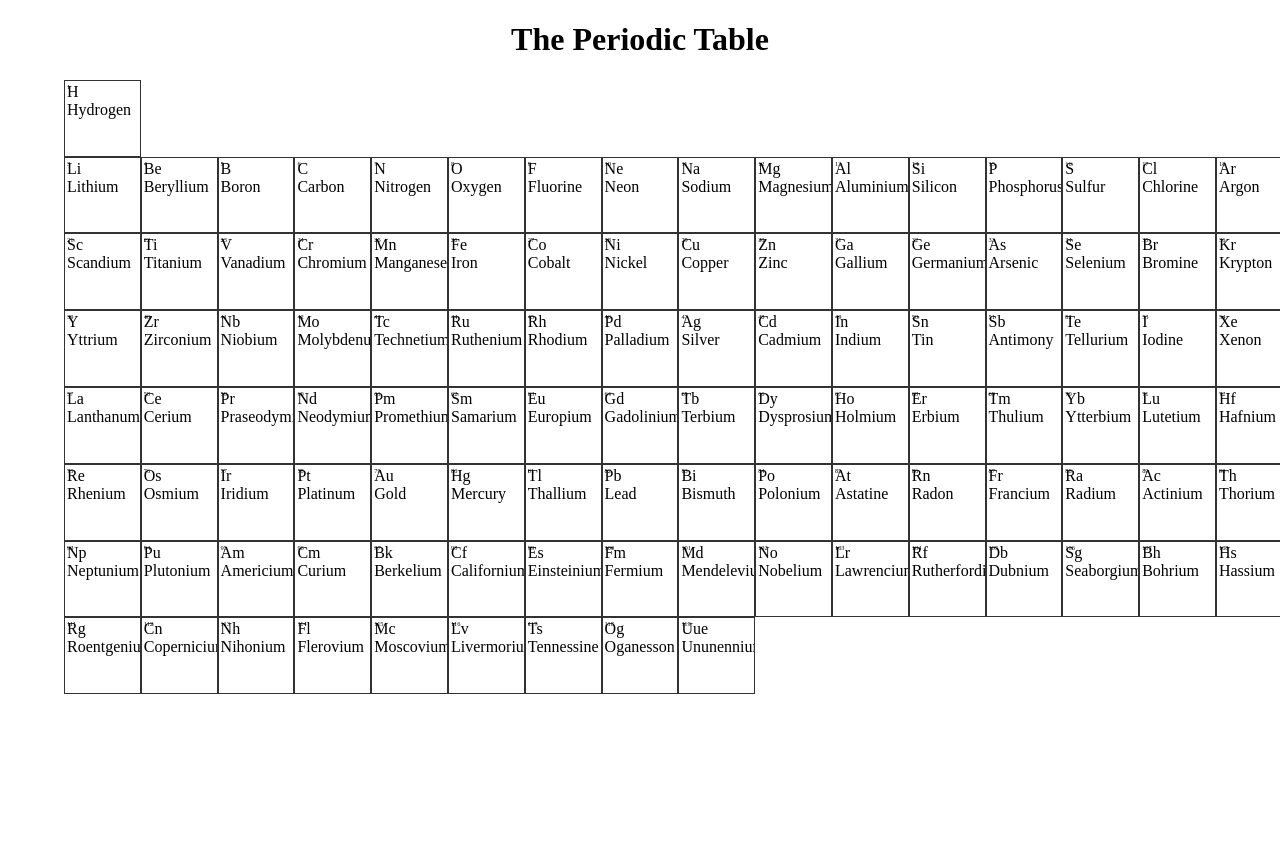
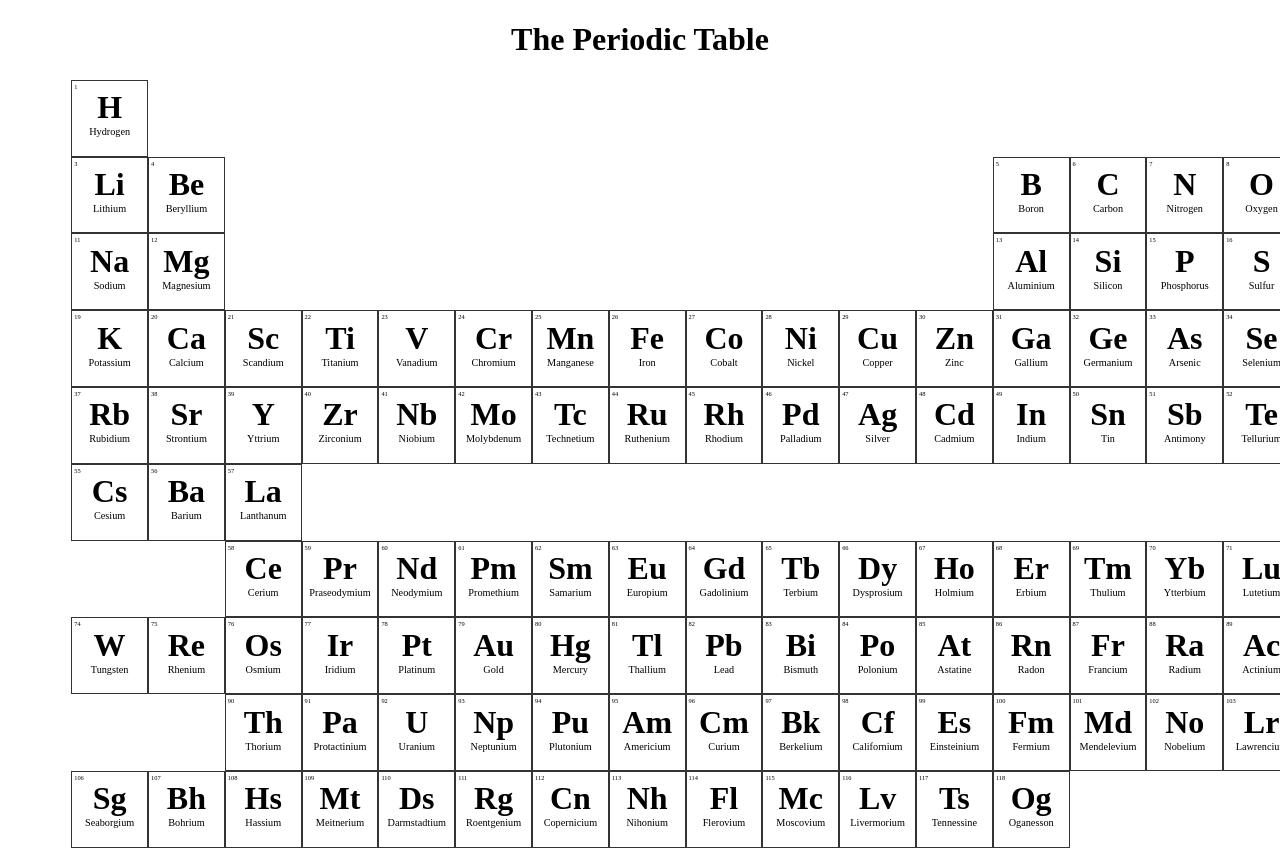
Before and after one commit to xianrusso/periodic-table, a React (Create React App) app: page / in a window 1280 px wide. Shown: the top 856 px of the page. Before the commit the page ends 800 px from the top, so only its background shows below. Built offline with nearby package versions, Linux system fonts and the light colour scheme.

Commit message:
add more style

```diff
--- a/src/components/style/index.css
+++ b/src/components/style/index.css
@@ -1,11 +1,5 @@
 * {
   box-sizing: border-box;
-}
-
-body {
-  margin: 0 auto;
-  min-height: 100%;
-  min-width: 100%;
 }
 
 h1 {
@@ -15,7 +9,7 @@ h1 {
 .container {
   width: 90%;
   margin: 0 auto;
-  /* need to fix overflow problem */
+  max-width: 1700px;
 }
 
 .table {
@@ -36,8 +30,38 @@ h1 {
   grid-column-start: -2;
 }
 
+.element-5,
+.element-13 {
+  grid-column-start: 13;
+}
+
+.element-58,
+.element-90 {
+  grid-column-start: 3;
+}
+
+.element-119 {
+  grid-column-start: -2;
+}
+
+.element-57 {
+  margin: 0;
+}
+
 .number {
   float: left;
   font-size: 0.5vw;
   position: absolute;
 }
+
+.symbol {
+  text-align: center;
+  font-weight: bold;
+  margin-top: 0.5vw;
+  font-size: 2.5vw;
+}
+
+.element-name {
+  text-align: center;
+  font-size: 0.8vw;
+}
```
